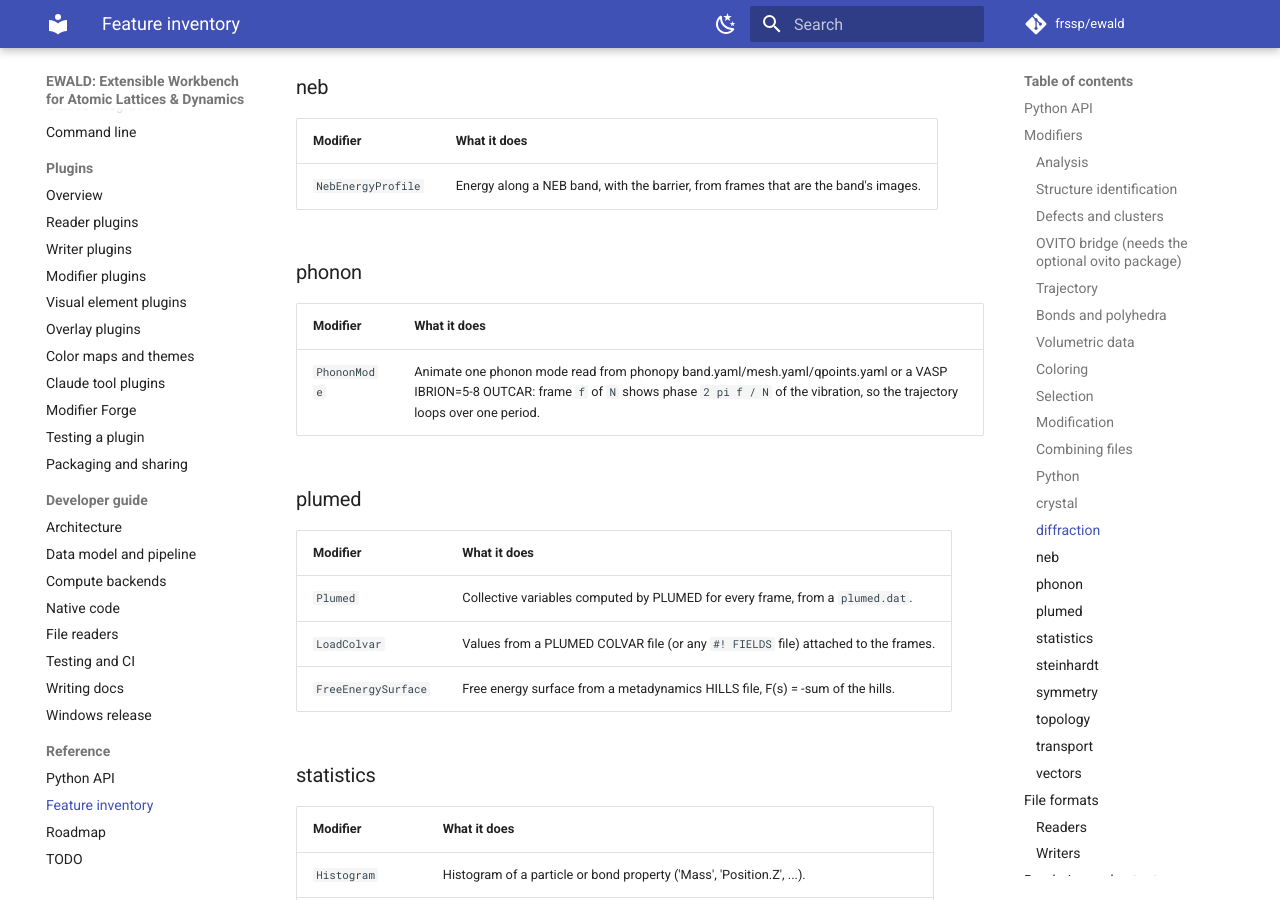
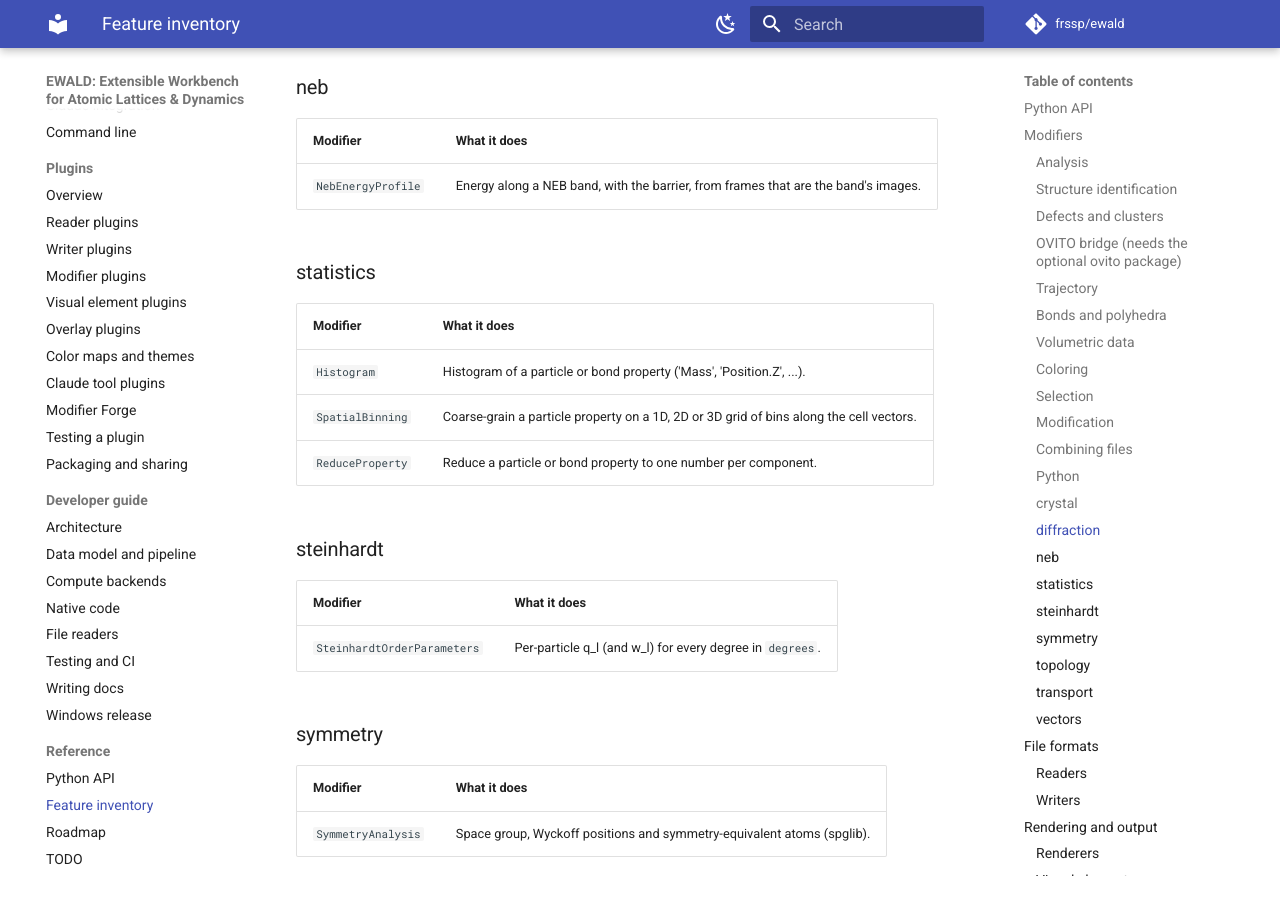
Before and after one commit to frssp/ewald, an MkDocs documentation site: the page built from docs/features.md, in a window 1280 px wide and 900 px high, scrolled down 5212 px. Built offline with MkDocs 1.6.1 and Material for MkDocs 9.7.7, drawn with Linux system fonts in a browser that asks for light colours; comment, search, counter and statistics services are not loaded; some of the changed text lies outside the part shown.

Commit message:
Regenerate features.md without the moved modifiers
Co-Authored-By: Claude Opus 5.5 (1M context) <noreply@anthropic.com>

```diff
--- a/docs/features.md
+++ b/docs/features.md
@@ -138,20 +138,6 @@ in the [TODO list](todo.md); how each feature works is in the rest of this manua
 |---|---|
 | `NebEnergyProfile` | Energy along a NEB band, with the barrier, from frames that are the band's images. |
 
-### phonon
-
-| Modifier | What it does |
-|---|---|
-| `PhononMode` | Animate one phonon mode read from phonopy band.yaml/mesh.yaml/qpoints.yaml or a VASP IBRION=5-8 OUTCAR: frame ``f`` of ``N`` shows phase ``2 pi f / N`` of the vibration, so the trajectory loops over one period. |
-
-### plumed
-
-| Modifier | What it does |
-|---|---|
-| `Plumed` | Collective variables computed by PLUMED for every frame, from a ``plumed.dat``. |
-| `LoadColvar` | Values from a PLUMED COLVAR file (or any ``#! FIELDS`` file) attached to the frames. |
-| `FreeEnergySurface` | Free energy surface from a metadynamics HILLS file, F(s) = -sum of the hills. |
-
 ### statistics
 
 | Modifier | What it does |
@@ -212,14 +198,12 @@ Tried in this order when no `format=` is given; reader plugins slot in at priori
 | `vaspout` | `vaspout*.h5` | VASP 6 vaspout.h5: ionic steps with forces, energies, stress, velocities, moments, local potential grid, DOS/PDOS and bands, lazy; needs h5py | `vasp-h5`, `vaspout.h5` |
 | `vaspwave` | `vaspwave*.h5` | VASP 6 vaspwave.h5 charge density (structure from vaspout.h5 next to it); needs h5py | `vaspwave.h5` |
 | `xsf` | `*.xsf` `*.axsf` | XCrySDen XSF/AXSF: structure, ANIMSTEPS trajectory, DATAGRID_3D grids |  |
-| `phonopy` | `band.yaml` `mesh.yaml` `qpoints.yaml` `*.yaml` | phonopy band.yaml/mesh.yaml/qpoints.yaml with eigenvectors: phonon modes (PhononMode animates one); frames= per period, structure= for qpoints.yaml | `phonopy-yaml`, `band.yaml`, `phonon` |
 | `lammps-dump` | `*.lammpstrj` `*.dump` | LAMMPS text dump (atom/custom), lazy | `lammps/dump`, `lammps-dump-text` |
 | `xdatcar` | `XDATCAR*` | VASP XDATCAR, fixed or variable cell, lazy | `vasp-xdatcar` |
 | `lammps-data` | `*.data` | LAMMPS data file | `lammps/data`, `lammps-data-native` |
 | `ase-db` | `*.db` | ASE database (SQLite .db or .json), one row per frame, lazy; selection= query | `db`, `ase.db` |
 | `ase-traj` | `*.traj` | ASE binary trajectory (.traj), lazy | `traj` |
 | `md-trajectory` | `*.xtc` `*.trr` `*.dcd` `*.nc` `*.ncdf` | GROMACS XTC/TRR, DCD, AMBER NetCDF via MDAnalysis, lazy; topology= (.gro/.pdb/.tpr/...) for atom types | `xtc`, `trr`, `dcd`, `netcdf`, `ncdf`, `mdanalysis` |
-| `vasp-phonon` | `OUTCAR*` | VASP OUTCAR of an IBRION=5-8 run: Gamma phonon modes (PhononMode animates one) | `outcar-phonon` |
 | `outcar` | `OUTCAR*` | VASP OUTCAR: ionic steps with forces, energies, stress, magnetic moments, lazy | `vasp-outcar` |
 | `vasprun` | `vasprun*.xml` | VASP vasprun.xml: ionic steps with cell, forces, stress, energies, DOS/PDOS and bands, lazy | `vasp-vasprun` |
 | `extxyz` | `*.xyz` `*.extxyz` | XYZ / extended XYZ (Lattice=, Properties=), lazy | `xyz`, `ext-xyz` |
@@ -358,8 +342,6 @@ The same tools serve `ewald ask`, the Python `ewald.llm.Agent` and `ewald mcp` (
 | `analyze_symmetry` | Space group (Hermann-Mauguin and number), point group, crystal system and the Wyckoff site of every symmetry-unique atom of a frame (spglib). |
 | `compute_diffraction` | Powder X-ray or neutron diffraction peaks of a frame (2-theta, d, hkl, relative intensity; strongest first), or the structure factor S(q) when kind='sq'. |
 | `compute_msd` | Time-averaged mean squared displacement over source frames (unwrapped, matched by identifier), per type, with a linear-regime fit D = slope/6. |
-| `compute_plumed_cvs` | Collective variables computed by PLUMED (needs the PLUMED library) over the trajectory from a plumed.dat (text or path): e.g. 'd: DISTANCE ATOMS=1,2' (atoms numbered from 1, by Particle Identifier when present), TORSION, COORDINATION, RMSD, METAD with temperature. |
-| `read_plumed_output` | Read a PLUMED output file. |
 | `render_image` | Render a frame of the pipeline to PNG and return the image so you can inspect it. |
 | `list_visuals` | Visual elements: the built-in ones (Particles, Bonds, Surfaces, Vectors, Trajectory lines, Simulation cell; configured through render_image and modifiers) and installed plugins, which add_visual draws on top in every renderer. |
 | `add_visual` | Draw a plugin visual element (see list_visuals) in every later render_image, with optional constructor parameters. |
@@ -506,7 +488,6 @@ Edit › Preferences, one page per group; stored as JSON with only changed value
   - CHGCAR.Si (VASP CHGCAR)
   - Cu_void.lammpstrj (LAMMPS dump)
   - CuZr.data (LAMMPS data)
-  - Cu3Au_band.yaml (phonopy band.yaml)
 - Save notebook (`Ctrl+S`)
 - Save notebook as… (`Ctrl+Shift+S`)
 - Close notebook (`Ctrl+W`)
@@ -623,8 +604,6 @@ Edit › Preferences, one page per group; stored as JSON with only changed value
     - Force / displacement / velocity arrows
     - Magnetic moment arrows
     - Arrows colored by length
-  - Phonons
-    - Phonon mode animation (band.yaml, OUTCAR)
   - Coloring
     - Color coding
     - Assign color
@@ -642,10 +621,6 @@ Edit › Preferences, one page per group; stored as JSON with only changed value
     - Expand selection (neighbors)
     - Invert selection
     - Clear selection
-  - Collective variables (PLUMED)
-    - PLUMED input (plumed.dat)
-    - Load COLVAR file
-    - Free energy surface from HILLS
   - Python
     - Python script
 - View
```
Also changed, not shown: other parts of docs/features.md (+1 -1 lines).
